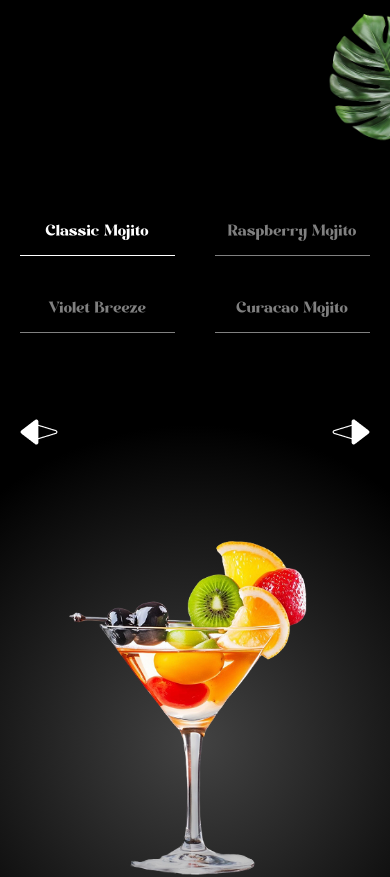
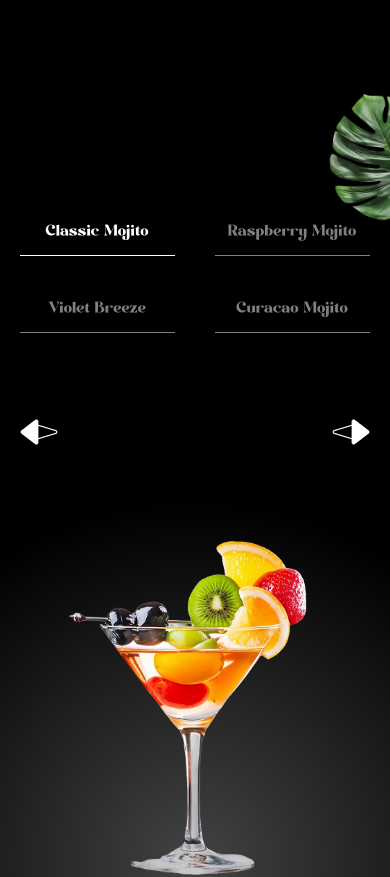
Before and after one commit to notsuperganang/mohito-cocktails-lp, a React (Vite) app: page / in a window 390 px wide. Shown: the part 5700-6577 px from the top of the page. Built offline with nearby package versions, Linux system fonts and the light colour scheme; a web font is replaced by a local one.

Commit message:
fix: adjust menu section gradient position and size

```diff
--- a/src/index.css
+++ b/src/index.css
@@ -21,7 +21,7 @@ body {
     background-color: black;
     color: white;
     scroll-behavior: smooth;
-    overflow-x: hidden;
+    overflow-x: clip;
 }
 
 @utility flex-center {
@@ -61,7 +61,7 @@ body {
 
 @layer components {
     main {
-        @apply w-full overflow-x-hidden;
+        @apply w-full overflow-x-clip;
     }
 
     nav {
@@ -276,14 +276,15 @@ body {
     }
 
     #menu {
-        @apply relative w-full md:mt-40 mt-0 2xl:px-0 px-5 py-20 radial-gradient;
+        @apply relative w-full md:mt-40 mt-0 2xl:px-0 px-5 py-20;
+        background: radial-gradient(circle farthest-side at 50% 60%, #434343 0%, #000 50%, transparent 100%);
 
         #m-left-leaf {
             @apply object-contain absolute -bottom-20 left-0 md:w-fit w-1/3;
         }
 
         #m-right-leaf {
-            @apply object-contain absolute -top-40 right-0 md:w-fit w-1/4;
+            @apply object-contain absolute -top-20 right-0 md:w-fit w-1/4;
         }
 
         .cocktail-tabs {
```
